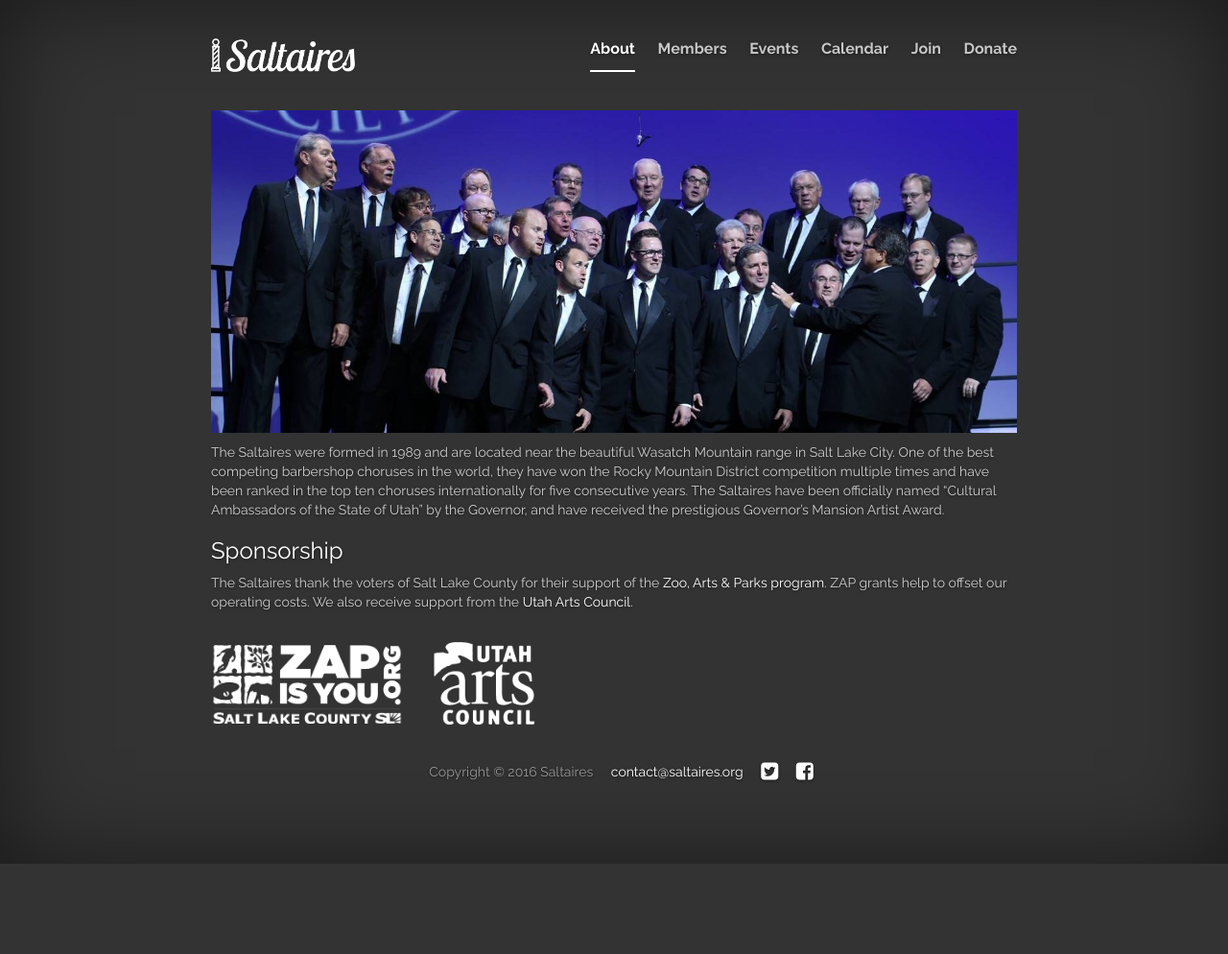
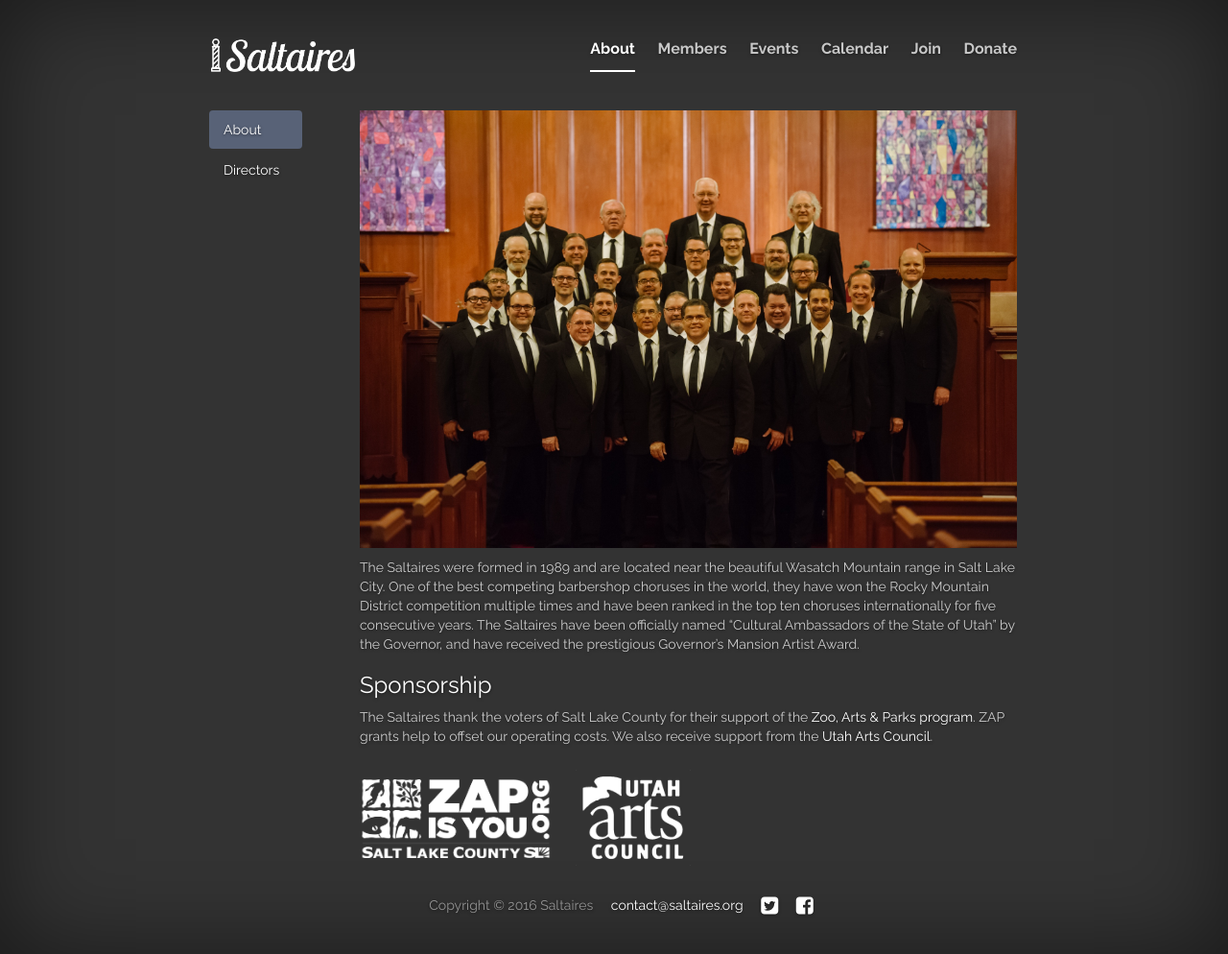
Before and after one commit to cayblood/saltaires, a Jekyll site: the page built from jekyll-site/about.md, in a window 1280 px wide. Shown: the whole page at 96% size. Built offline with Jekyll 4.4.1, drawn with Linux system fonts in a browser that asks for light colours; nearby versions of some CDN libraries; library files that are not in the unit come from our copies; before the commit the page ends 900 px from its top, so only the background shows below that.

Commit message:
Add director bios

```diff
--- a/jekyll-site/_config.yml
+++ b/jekyll-site/_config.yml
@@ -22,6 +22,10 @@
 navigation:
 - text: About
   url: /about/
+  layout: about
+- text: Directors
+  layout: about
+  hidden: true
 - text: Members
   url: http://saltaires.groupanizer.com
 - text: Events
--- a/jekyll-site/_includes/header.html
+++ b/jekyll-site/_includes/header.html
@@ -7,6 +7,9 @@
           <nav>
             <ul class="nav masthead-nav">
               {% for link in site.navigation %}
+                {% if link.hidden == true %}
+                  {% continue %}
+                {% endif %}
                 {% assign current = nil %}
                 {% if page.url == link.url or page.layout == link.layout %}
                   {% assign current = 'active' %}
--- /dev/null
+++ b/jekyll-site/_layouts/about.html
@@ -0,0 +1,32 @@
+<!DOCTYPE html>
+<html>
+<head>
+  {% include head.html %}
+  <link href="/css/default.css" rel="stylesheet">
+</head>
+<body>
+<style>
+  html, body { background-color: #333; }
+</style>
+
+{% include header.html %}
+
+<div class="content">
+  <div class="row">
+    <div class="col-md-2 sidebar">
+      <ul class="nav nav-pills nav-stacked">
+        <li role="presentation" class="{% if page.url == '/about/' %}active{% endif %}"><a href="/about">About</a></li>
+        <li role="presentation" class="{% if page.url == '/directors/' %}active{% endif %}"><a href="/directors">Directors</a></li>
+      </ul>
+    </div>
+    <div class="col-md-10">
+      {{ content }}
+    </div>
+  </div>
+</div>
+
+{% include footer.html %}
+
+</body>
+
+</html>
--- a/jekyll-site/about.md
+++ b/jekyll-site/about.md
@@ -1,10 +1,10 @@
 ---
-layout: default
+layout: about
 title: About
 permalink: /about/
 ---
 
-![The Saltaires performing on stage](/images/saltaires_ultrawide.jpg)
+![The Saltaires full chorus](/images/saltaires_full.jpg)
 
 The Saltaires were formed in 1989 and are located near the beautiful Wasatch Mountain range in Salt Lake City. One of the best competing barbershop choruses in the world, they have won the Rocky Mountain District competition multiple times and have been ranked in the top ten choruses internationally for five consecutive years. The Saltaires have been officially named "Cultural Ambassadors of the State of Utah" by the Governor, and have received the prestigious Governor’s Mansion Artist Award.
 
--- a/jekyll-site/css/default.css
+++ b/jekyll-site/css/default.css
@@ -23,6 +23,25 @@
   margin-left: 25px;
   max-width: 120px;
   float: left;
+}
+
+div.sidebar ul.nav li {
+  margin-left: 28px;
+}
+
+div.sidebar ul.nav li.active a {
+  background-color: #586277;
+}
+
+div.sidebar ul.nav li a:hover {
+  background-color: darkgrey;
+}
+
+img.portrait {
+  max-width: 400px;
+  float: left;
+  padding-right: 15px;
+  padding-bottom: 15px;
 }
 
 /* Absolute Center Spinner */
```
Also changed, not shown: jekyll-site/directors.md (added, +25 -0 lines), jekyll-site/images/john_sasine.jpg (added), jekyll-site/images/kenny_wiser.jpg (added), jekyll-site/images/saltaires_full.jpg (added).
